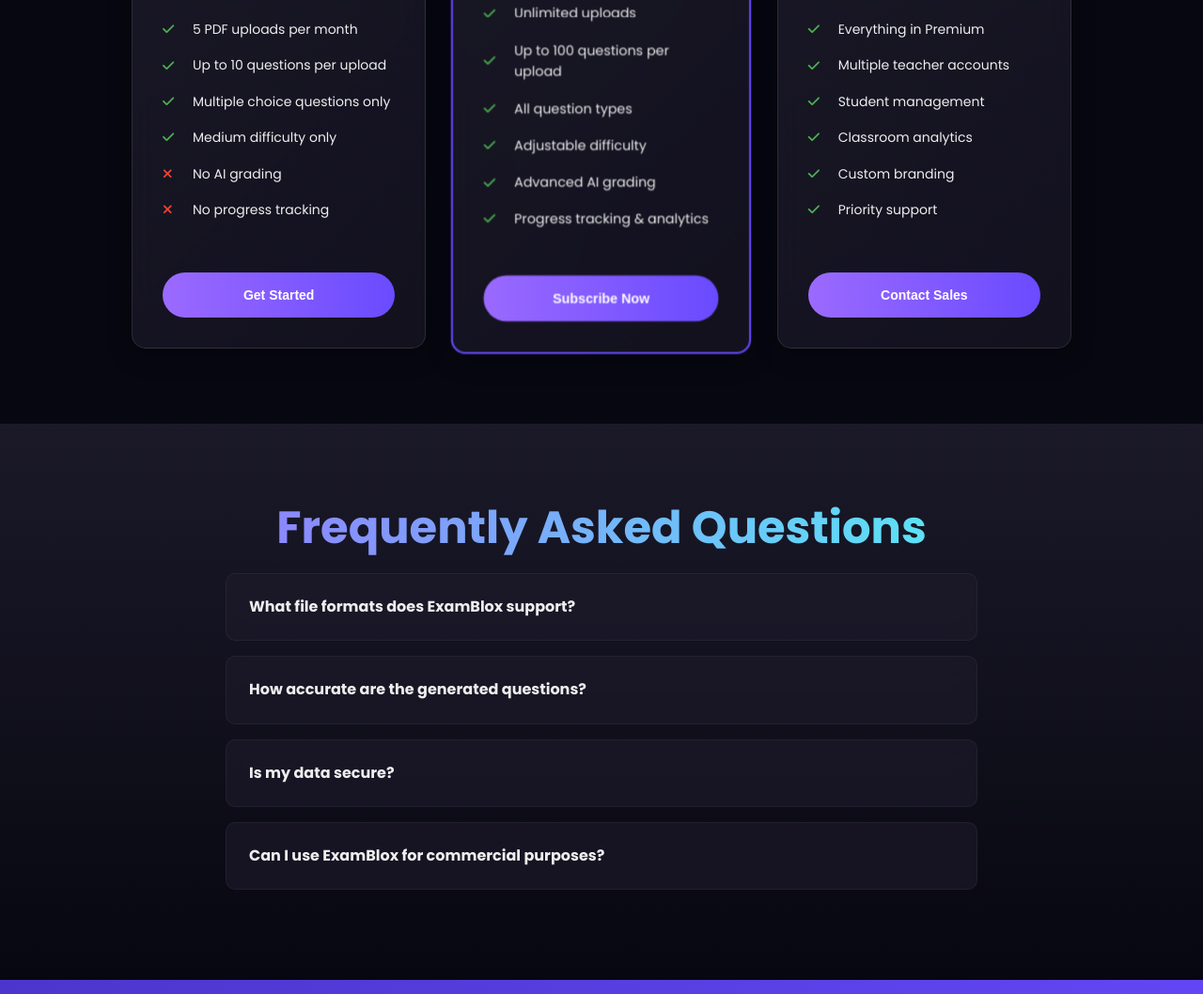
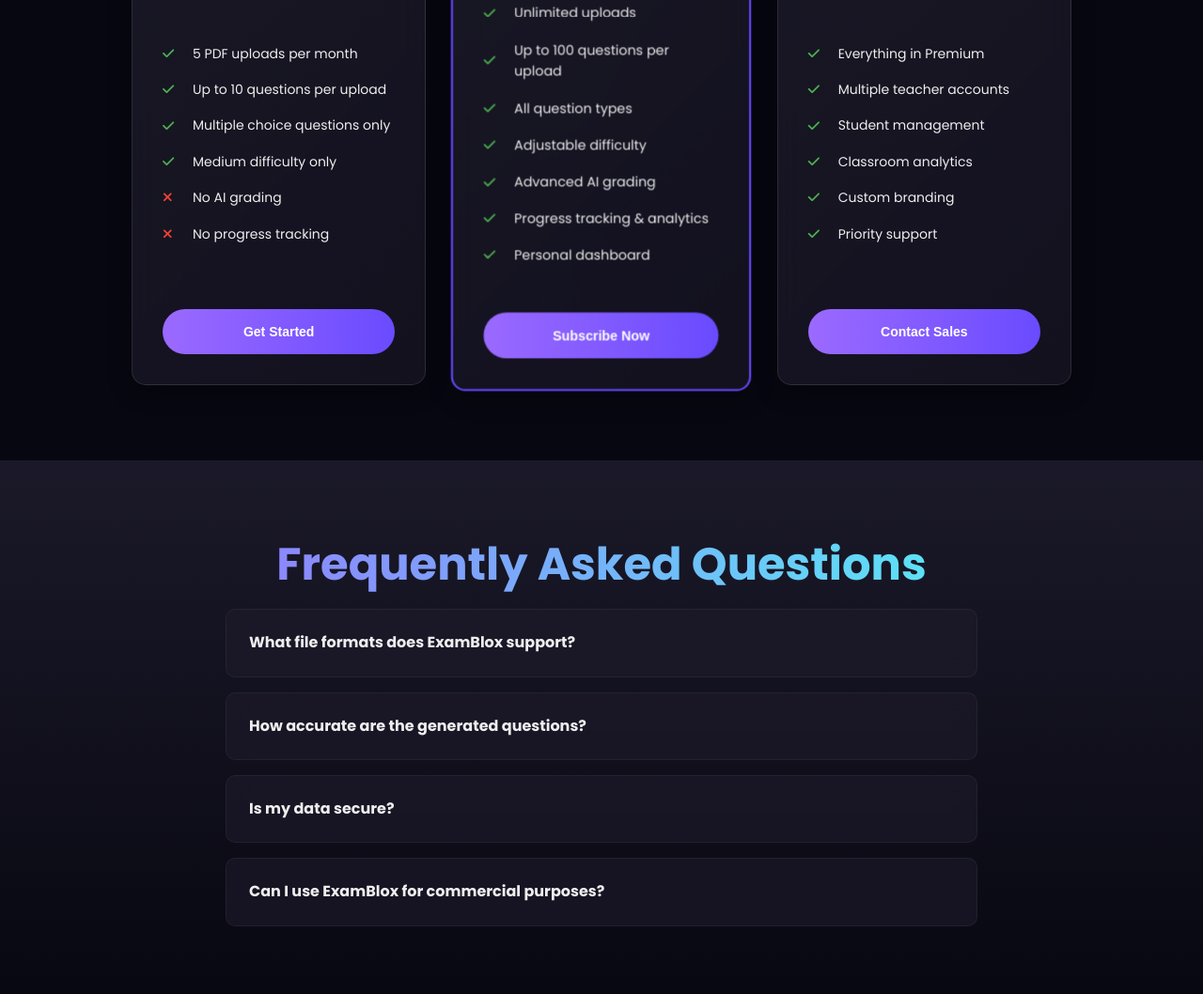
Before and after one commit to Damii-lola/ExamBlox, a plain HTML site: page index.html in a window 1280 px wide. Shown: the part 4137-5195 px from the top of the page at 94% size. Drawn offline with Linux system fonts and the light colour scheme.

Commit message:
Update index.html

```diff
--- a/index.html
+++ b/index.html
@@ -356,8 +356,9 @@
             <li><i class="fas fa-check"></i> Adjustable difficulty</li>
             <li><i class="fas fa-check"></i> Advanced AI grading</li>
             <li><i class="fas fa-check"></i> Progress tracking & analytics</li>
+            <li><i class="fas fa-check"></i> Personal dashboard</li>
           </ul>
-          <button class="btn-pricing">Subscribe Now</button>
+          <button class="btn-pricing" onclick="window.open('#', '_blank')">Subscribe Now</button>
         </div>
 
         <!-- Institutional Plan - THIRD (moved to end) -->
```
